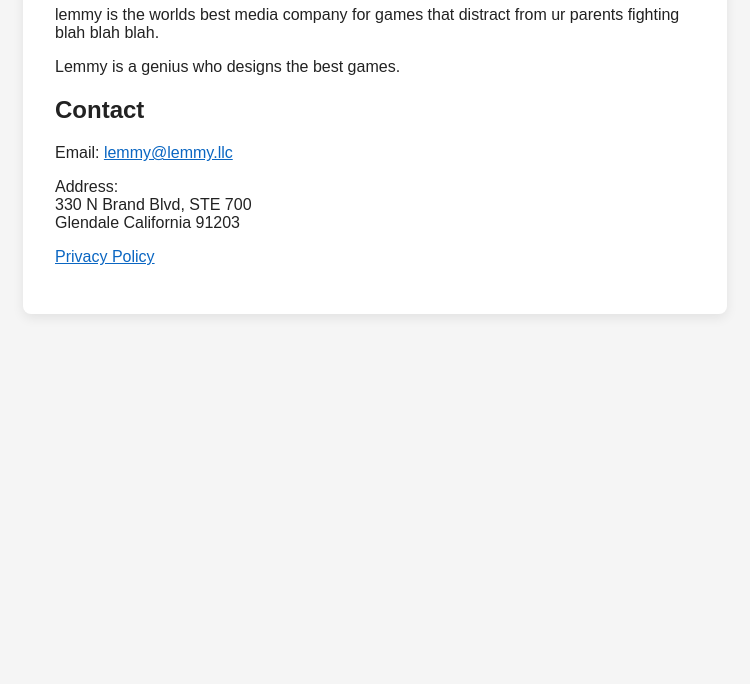
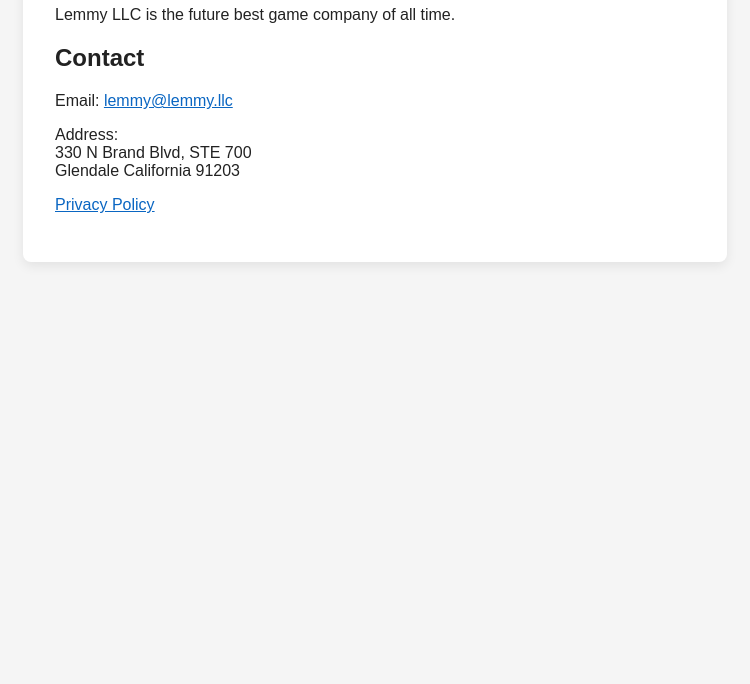
Before and after one commit to LowLevelLemmy/lowlevellemmy.github.io, a plain HTML site: page index.html in a window 1280 px wide. Shown: the part 116-800 px from the top of the page, without its empty margins (265-1015 px from the left). Drawn offline with Linux system fonts and the light colour scheme.

Commit message:
Update index.html

```diff
--- a/index.html
+++ b/index.html
@@ -34,8 +34,7 @@
 <body>
   <main>
     <h1>Lemmy.llc</h1>
-    <p>lemmy is the worlds best media company for games that distract from ur parents fighting blah blah blah.</p>
-    <p>Lemmy is a genius who designs the best games.</p>
+    <p>Lemmy LLC is the future best game company of all time. </p>
 
     <h2>Contact</h2>
     <p>Email: <a href="mailto:lemmy@lemmy.llc">lemmy@lemmy.llc</a></p>
```
